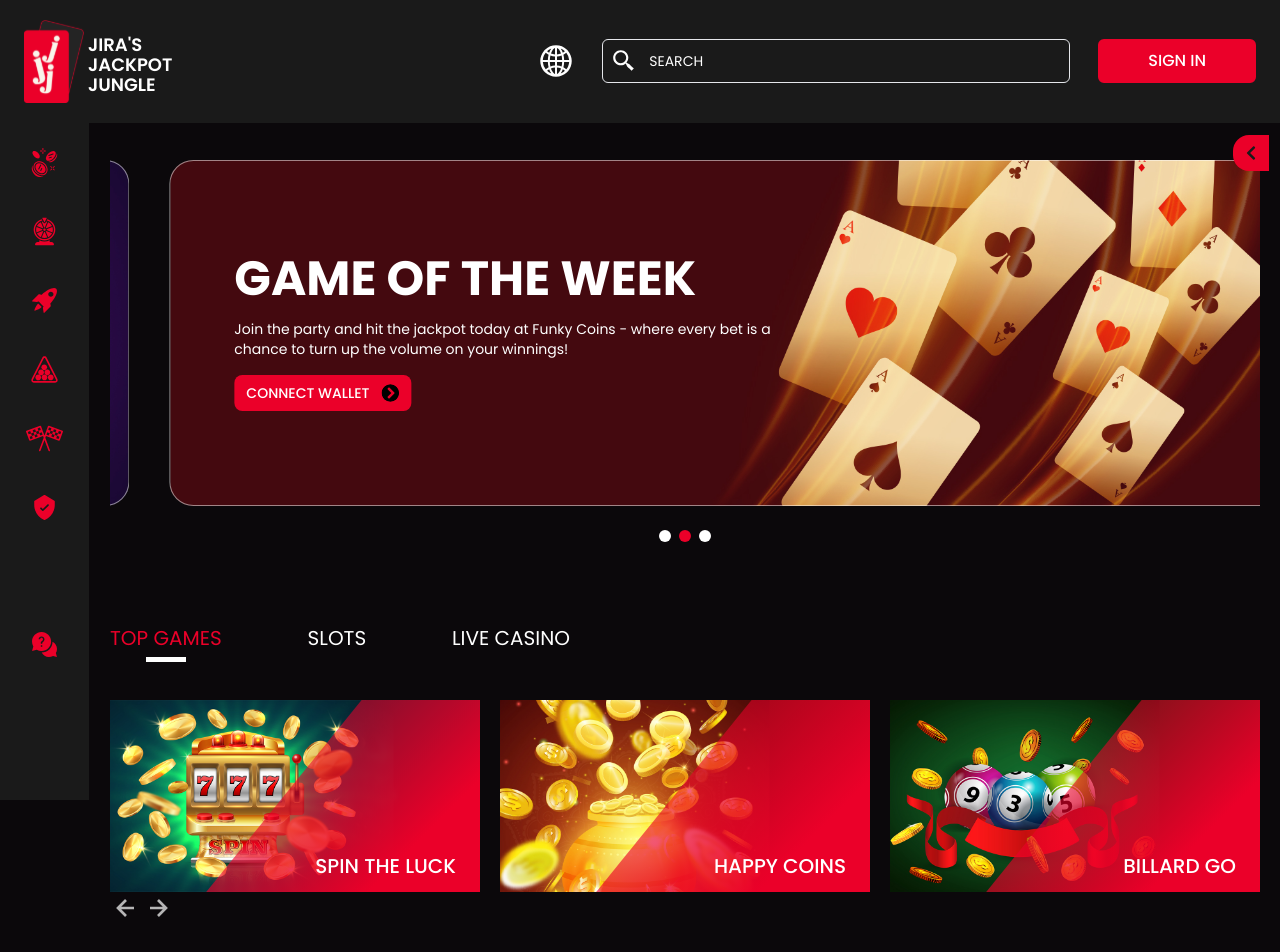
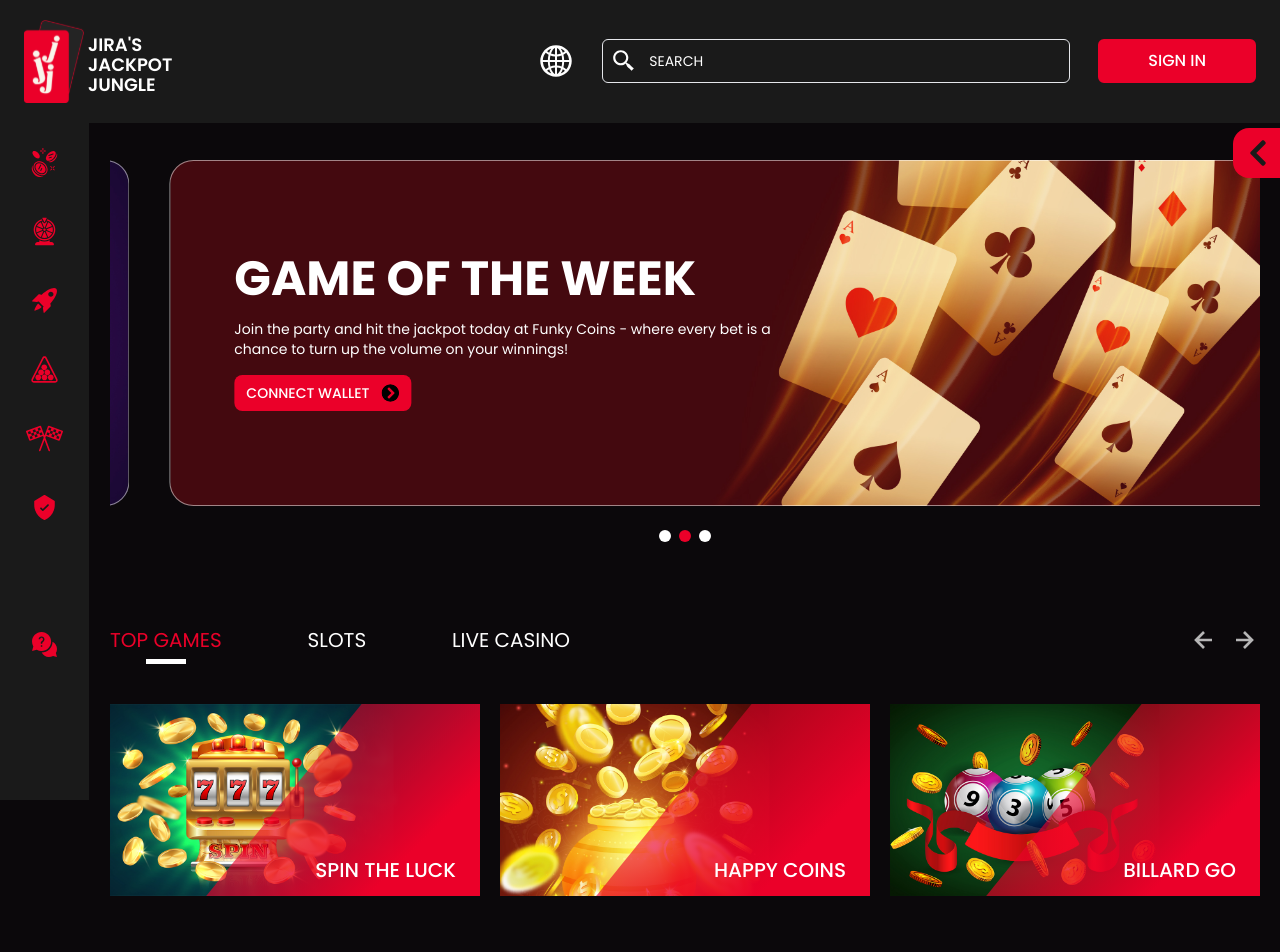
Before and after one commit to aymanch-03/jjj.github.io, a Next.js app: page / in a window 1280 px wide. Shown: the top 952 px of the page. Built offline with nearby package versions, Linux system fonts and the light colour scheme.

Commit message:
Final Fix

```diff
--- a/app/page.tsx
+++ b/app/page.tsx
@@ -1,4 +1,4 @@
-import GamesSlider from "@/components/GamesSlider";
+import GamesSlider from "@/components/GamesSlider/GamesSlider";
 import HistoryTable from "@/components/HistoryTable";
 import MainSlider from "@/components/MainSlider";
 import Originals from "@/components/Originals";
--- a/components/Chat.tsx
+++ b/components/Chat.tsx
@@ -29,6 +29,7 @@ const Chat = () => {
             onClick={handleChat}
           >
             <FaChevronRight
+              size={30}
               className={`text-dark transition-all ${open ? "" : "rotate-180"}`}
             />
           </div>
--- a/components/GameHistoryTabs/HighRollers.tsx
+++ b/components/GameHistoryTabs/HighRollers.tsx
@@ -40,8 +40,8 @@ const HighRollers = () => {
     );
   };
   return (
-    <section className="w-[100%] h-[90vh] overflow-auto my-9 second-scroll">
-      <div className="md:w-[100%] w-[170%] max-h-[89%] overflow-auto scroll">
+    <section className="w-[100%] h-[85vh] overflow-auto my-9 second-scroll relative">
+      <div className="md:w-[100%] w-[170%] max-h-full overflow-auto scroll">
         <table className="w-full overflow-x-auto mx-auto">
           <thead className="w-full bg-[#111] h-[70px] sticky top-0 left-0">
             <tr className="text-white text-left  uppercase">
@@ -67,7 +67,7 @@ const HighRollers = () => {
             </tr>
           </thead>
 
-          <tbody className="text-white w-[95%] max-h-[23rem] overflow-auto mx-auto space-y-3">
+          <tbody className="text-white w-[95%] max-h-[23rem] overflow-auto mx-auto space-y-3 even:bg-white">
             <HistoryData
               imgSrc={Coins}
               Game="Coins"
@@ -224,6 +224,7 @@ const HighRollers = () => {
           </tbody>
         </table>
       </div>
+      <div className="bg-gradient-to-b from-transparent to-[#0b080b] w-full h-32 absolute bottom-0"></div>
     </section>
   );
 };
--- a/components/GameHistoryTabs/Jackpot.tsx
+++ b/components/GameHistoryTabs/Jackpot.tsx
@@ -40,8 +40,8 @@ const Jackpot = () => {
     );
   };
   return (
-    <section className="w-[100%] h-[90vh] overflow-auto my-9 second-scroll">
-      <div className="md:w-[100%] w-[170%] max-h-[89%] overflow-auto scroll">
+    <section className="w-[100%] h-[85vh] overflow-auto my-9 second-scroll relative">
+      <div className="md:w-[100%] w-[170%] max-h-full overflow-auto scroll ">
         <table className="w-full overflow-x-auto mx-auto">
           <thead className="w-full bg-[#111] h-[70px] sticky top-0 left-0">
             <tr className="text-white text-left  uppercase">
@@ -67,7 +67,7 @@ const Jackpot = () => {
             </tr>
           </thead>
 
-          <tbody className="text-white w-[95%] max-h-[23rem] overflow-auto mx-auto space-y-3">
+          <tbody className="text-white w-[95%] max-h-[23rem] overflow-auto mx-auto space-y-3 even:bg-white">
             <HistoryData
               imgSrc={Coins}
               Game="Coins"
@@ -224,6 +224,7 @@ const Jackpot = () => {
           </tbody>
         </table>
       </div>
+      <div className="bg-gradient-to-b from-transparent to-[#0b080b] w-full h-32 absolute bottom-0"></div>
     </section>
   );
 };
--- a/components/GameHistoryTabs/LuckyBets.tsx
+++ b/components/GameHistoryTabs/LuckyBets.tsx
@@ -40,8 +40,8 @@ const LuckyBets = () => {
     );
   };
   return (
-    <section className="w-[100%] h-[90vh] overflow-auto my-9 second-scroll">
-      <div className="md:w-[100%] w-[170%] max-h-[89%] overflow-auto scroll">
+    <section className="w-[100%] h-[85vh] overflow-auto my-9 second-scroll">
+      <div className="md:w-[100%] w-[170%] max-h-full overflow-auto scroll relative">
         <table className="w-full overflow-x-auto mx-auto">
           <thead className="w-full bg-[#111] h-[70px] sticky top-0 left-0">
             <tr className="text-white text-left  uppercase">
@@ -67,7 +67,7 @@ const LuckyBets = () => {
             </tr>
           </thead>
 
-          <tbody className="text-white w-[95%] max-h-[23rem] overflow-auto mx-auto space-y-3">
+          <tbody className="text-white w-[95%] max-h-[23rem] overflow-auto mx-auto space-y-3 even:bg-white">
             <HistoryData
               imgSrc={Coins}
               Game="Coins"
@@ -224,6 +224,7 @@ const LuckyBets = () => {
           </tbody>
         </table>
       </div>
+      <div className="bg-gradient-to-b from-transparent to-[#0b080b] w-full h-32 absolute bottom-0"></div>
     </section>
   );
 };
--- a/components/GamesNav.tsx
+++ /dev/null
@@ -1,24 +0,0 @@
-import React from "react";
-import { BiLeftArrowAlt, BiRightArrowAlt } from "react-icons/bi";
-import { useSwiper } from "swiper/react";
-const GamesNav = () => {
-  const swiper = useSwiper();
-  return (
-    <>
-      <button onClick={() => swiper.slidePrev()}>
-        <BiLeftArrowAlt
-          className="text-white/70 hover:text-white cursor-pointer transition-all"
-          size={32}
-        />
-      </button>
-      <button onClick={() => swiper.slideNext()}>
-        <BiRightArrowAlt
-          className="text-white/70 hover:text-white cursor-pointer transition-all"
-          size={32}
-        />
-      </button>
-    </>
-  );
-};
-
-export default GamesNav;
--- /dev/null
+++ b/components/GamesSlider/GamesContent.tsx
@@ -0,0 +1,17 @@
+import { FaPlay } from "react-icons/fa";
+
+const GamesContent = ({ title }: any) => {
+  return (
+    <div>
+      <FaPlay
+        size={40}
+        className="-translate-x-2/4 translate-y-0 left-[120%] group-hover:left-1/2 relative transition-all text-white top-[36px] group-hover:opacity-100 opacity-0"
+      />
+      <h3 className="uppercase text-white font-medium absolute right-0 bottom-0 text-xl px-6 transition-all group-hover:py-5 py-3">
+        {title}
+      </h3>
+    </div>
+  );
+};
+
+export default GamesContent;
--- a/components/GamesSlider.tsx
+++ b/components/GamesSlider/GamesSlider.tsx
@@ -1,8 +1,8 @@
 "use client";
 
-import React, { SetStateAction, useState } from "react";
+import React, { SetStateAction, useRef, useState } from "react";
+import { BiLeftArrowAlt, BiRightArrowAlt } from "react-icons/bi";
 
-import { FaPlay } from "react-icons/fa";
 import { Swiper, SwiperSlide, useSwiper } from "swiper/react";
 
 import "swiper/css";
@@ -10,14 +10,23 @@ import "swiper/css/navigation";
 
 import Link from "next/link";
 import { Navigation } from "swiper";
-import GamesNav from "./GamesNav";
+import GamesContent from "../GamesSlider/GamesContent";
 
 const GamesSlider = () => {
   const [activeTab, setActiveTab] = useState(0);
+  const SlideRef = useRef<any>();
+  const swiper = useSwiper();
+  const handleNext = () => {
+    SlideRef.current.swiper.slideNext();
+  };
 
+  const handlePrev = () => {
+    SlideRef.current.swiper.slidePrev();
+  };
   const handleTabClick = (tabIndex: SetStateAction<number>) => {
     setActiveTab(tabIndex);
   };
+
   const Slider = () => {
     const breakpoints = {
       2500: {
@@ -50,51 +59,27 @@ const GamesSlider = () => {
             clickable: true,
           }}
           modules={[Navigation]}
+          ref={SlideRef}
           className="mySwiper text-white"
         >
-          <GamesNav />
           <Link href="/" className="cursor-pointer">
             <SwiperSlide className="group min-h-[12rem] bg-cover bg-center p-8 bg-[url('/assets/gamesSlider/spin.jpeg')] transition-all gameSlide z-10 relative cursor-pointer overflow-hidden">
-              <FaPlay
-                size={40}
-                className="-translate-x-2/4 translate-y-0 left-[120%] group-hover:left-1/2 relative transition-all text-white top-[36px] group-hover:opacity-100 opacity-0"
-              />
-              <h3 className="uppercase text-white font-medium absolute right-0 bottom-0 text-xl px-6 transition-all group-hover:py-5 py-3">
-                spin the luck
-              </h3>
+              <GamesContent title="spin the luck" />
             </SwiperSlide>
           </Link>
           <Link href="/" className="cursor-pointer">
             <SwiperSlide className="group min-h-[12rem] bg-cover bg-center p-8 bg-[url('/assets/gamesSlider/happycoins.jpeg')] transition-all gameSlide z-10 relative overflow-hidden cursor-pointer">
-              <FaPlay
-                size={40}
-                className="-translate-x-2/4 translate-y-0 left-[120%] group-hover:left-1/2 relative transition-all text-white top-[36px] group-hover:opacity-100 opacity-0"
-              />
-              <h3 className="uppercase text-white font-medium absolute right-0 bottom-0 text-xl px-6 transition-all group-hover:py-5 py-3">
-                happy coins
-              </h3>
+              <GamesContent title="happy coins" />
             </SwiperSlide>
           </Link>
           <Link href="/" className="cursor-pointer">
             <SwiperSlide className="group min-h-[12rem] bg-cover bg-center p-8 bg-[url('/assets/gamesSlider/billardgo.jpeg')] transition-all gameSlide z-10 relative cursor-pointer overflow-hidden">
-              <FaPlay
-                size={40}
-                className="-translate-x-2/4 translate-y-0 left-[120%] group-hover:left-1/2 relative transition-all text-white top-[36px] group-hover:opacity-100 opacity-0"
-              />
-              <h3 className="uppercase text-white font-medium absolute right-0 bottom-0 text-xl px-6 transition-all group-hover:py-5 py-3">
-                Billard go
-              </h3>
+              <GamesContent title="billard go" />
             </SwiperSlide>
           </Link>
           <Link href="/" className="cursor-pointer">
             <SwiperSlide className="group min-h-[12rem] bg-cover bg-center p-8 bg-[url('/assets/gamesSlider/spin.jpeg')]  z-10 transition-all gameSlide relative cursor-pointer overflow-hidden">
-              <FaPlay
-                size={40}
-                className="-translate-x-2/4 translate-y-0 left-[120%] group-hover:left-1/2 relative transition-all text-white top-[36px] group-hover:opacity-100 opacity-0"
-              />
-              <h3 className="uppercase text-white font-medium absolute right-0 bottom-0 text-xl px-6 transition-all group-hover:py-5 py-3">
-                spin the luck
-              </h3>
+              <GamesContent title="spin the luck" />
             </SwiperSlide>
           </Link>
         </Swiper>
@@ -103,8 +88,8 @@ const GamesSlider = () => {
   };
   return (
     <div className="max-w-[85rem] mx-auto px-5 py-8">
-      <div className="md:flex items-center justify-between mb-12">
-        <div className="text-white flex items-center justify-between md:w-2/5 w-full  md:mt-0 mt-5">
+      <div className="md:flex items-center justify-between md:mb-12 mb-4">
+        <div className="text-white flex items-center justify-between lg:w-2/5 md:w-3/5 w-full  md:mt-0 mt-5">
           <div
             className={`cursor-pointer text-center uppercase font-normal md:text-xl sm:text-lg text-base transition-all ${
               activeTab === 0 ? "activeTab relative text-primary" : ""
@@ -130,7 +115,20 @@ const GamesSlider = () => {
             live casino
           </div>
         </div>
-        <div className="flex md:justify-end justify-center items-center gap-2"></div>
+        <div className="flex md:justify-end justify-center items-center gap-2 md:p-0 pt-[20px]">
+          <button onClick={handlePrev}>
+            <BiLeftArrowAlt
+              className="text-white/70 hover:text-white cursor-pointer transition-all"
+              size={32}
+            />
+          </button>
+          <button onClick={handleNext}>
+            <BiRightArrowAlt
+              className="text-white/70 hover:text-white cursor-pointer transition-all"
+              size={32}
+            />
+          </button>
+        </div>
       </div>
       {activeTab === 0 && <Slider />}
       {activeTab === 1 && <Slider />}
```
Also changed, not shown: components/GameHistoryTabs/AllBets.tsx (+5 -4 lines).
